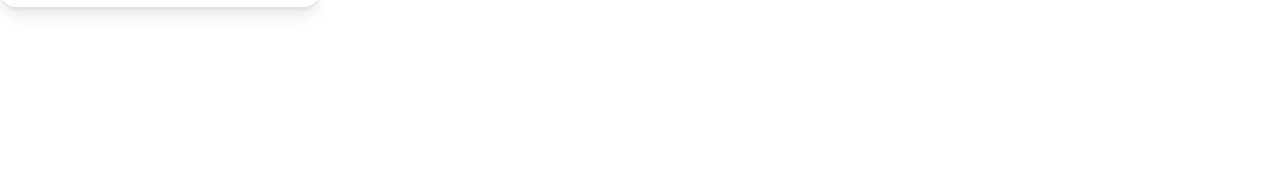
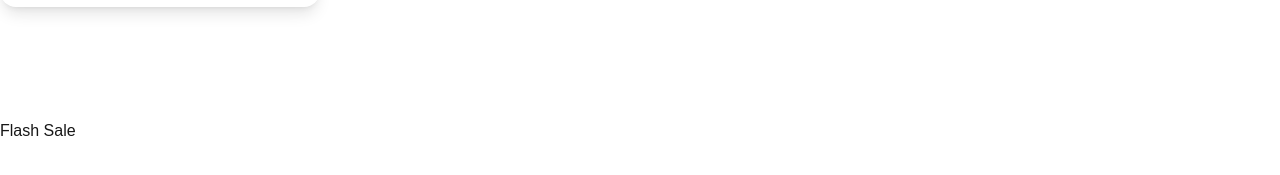
Before and after one commit to hissamdev/classy-ecommerce, a Next.js app: page / in a window 1280 px wide. Shown: the part 1861-2036 px from the top of the page. Before the commit the page ends 1932 px from the top, so only its background shows below. Built offline with nearby package versions, Linux system fonts and the light colour scheme.

Commit message:
FlashSale section component created

```diff
--- a/app/page.tsx
+++ b/app/page.tsx
@@ -1,5 +1,6 @@
 import Category from "@/components/home/Category";
 import Featured from "@/components/home/Featured";
+import FlashSale from "@/components/home/FlashSale";
 import Hero from "@/components/home/Hero";
 
 export default function Home() {
@@ -8,6 +9,7 @@ export default function Home() {
       <Hero />
       <Category />
       <Featured />
+      <FlashSale />
     </>
   );
 }
--- /dev/null
+++ b/components/home/FlashSale.tsx
@@ -0,0 +1,9 @@
+export default function FlashSale() {
+    return (
+        <section className="py-12">
+            <div className="container mx-auto">
+                <h2>Flash Sale</h2>
+            </div>
+        </section>
+    )
+}
```
